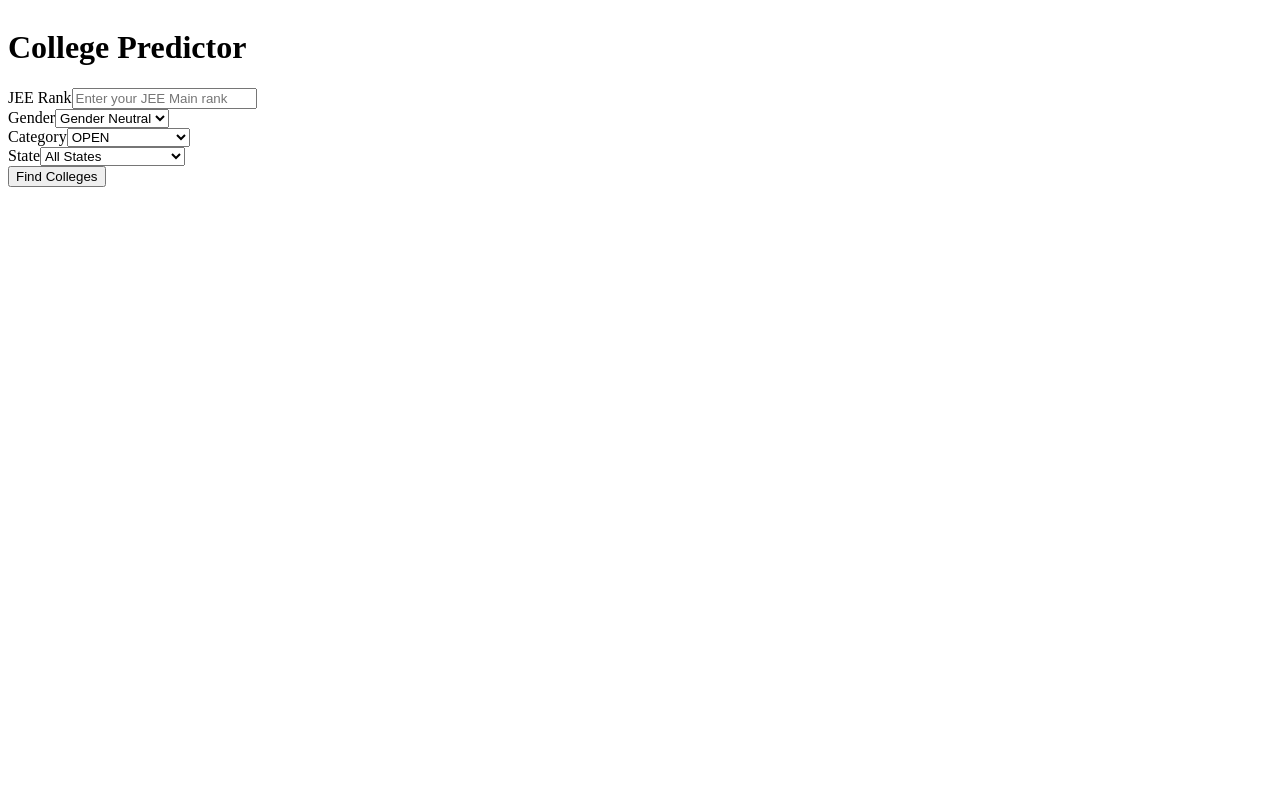
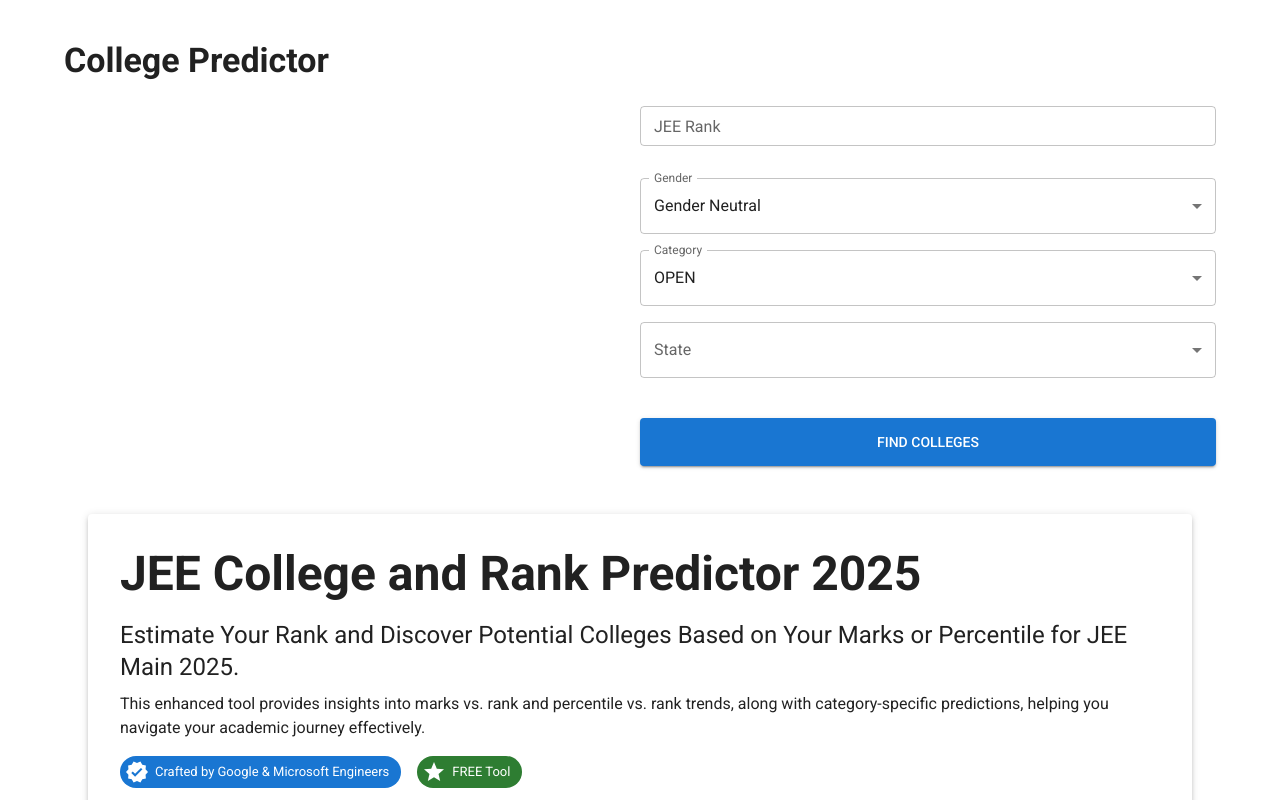
Before and after one commit to SubheshVedam/CollegePredictor, a Next.js app: page / in a window 1280 px wide. Shown: the top 800 px of the page. Built offline with nearby package versions, Linux system fonts and the light colour scheme; what @mui/material-nextjs would draw is missing.

Commit message:
Added otp modal

```diff
--- a/app/HomePage.jsx
+++ b/app/HomePage.jsx
@@ -1,17 +1,42 @@
 "use client";
-import { Provider } from 'react-redux';
-import { store } from './redux/store';
-import CollegeSearchForm from './components/college/CollegeSearchForm';
+import { Provider } from "react-redux";
+import { store } from "./redux/store";
+import CollegeSearchForm from "./components/college/CollegeSearchForm";
+import JEERankPredictorInfo from "./components/JEERankPredictorInfo";
+import { Box, Container, Typography, Paper } from "@mui/material";
 
 export default function CollegePredictorPage() {
   return (
     <Provider store={store}>
-      <div className="max-w-6xl mx-auto px-4 py-8">
-        <h1 className="text-2xl font-bold text-gray-900 mb-6">College Predictor</h1>
-        <div className="bg-white p-6 rounded-lg shadow-md mb-8">
-          <CollegeSearchForm />
-        </div>
-      </div>
+      <Container maxWidth="lg" sx={{ py: 4, px: { xs: 2, sm: 3 } }}>
+        <Typography
+          variant="h4"
+          component="h1"
+          sx={{
+            fontWeight: "bold",
+            color: "text.primary",
+            mb: 3,
+          }}
+        >
+          College Predictor
+        </Typography>
+
+        <Box
+          sx={{
+            display: "flex",
+            flexDirection: { xs: "column", sm: "row", width: "100%" },
+          }}
+        >
+          <Box sx={{ width: "50%" }}>
+
+          </Box>
+          <Box sx={{ width: "50%" }}>
+            <CollegeSearchForm onSearchComplete={() => {}} />
+          </Box>
+        </Box>
+
+        <JEERankPredictorInfo />
+      </Container>
     </Provider>
   );
 }
--- a/app/components/college/CategorySelector.jsx
+++ b/app/components/college/CategorySelector.jsx
@@ -1,28 +1,27 @@
 "use client";
+import { FormControl, InputLabel, MenuItem, Select } from "@mui/material";
 
 export default function CategorySelector({ value, onChange }) {
-
   const categories = [
     "OPEN", "OPEN (PwD)", "EWS", "OBC-NCL", "SC", "ST",
     "OBC-NCL (PwD)", "SC (PwD)", "EWS (PwD)", "ST (PwD)",
   ];
 
   return (
-    <div className="w-full">
-      <label className="block text-sm font-medium text-gray-700 mb-1">
-        Category
-      </label>
-      <select
+    <FormControl fullWidth>
+      <InputLabel>Category</InputLabel>
+      <Select
         value={value}
         onChange={(e) => onChange(e.target.value)}
-        className="w-full p-2 border border-gray-300 rounded-md shadow-sm focus:ring-blue-500 focus:border-blue-500"
+        label="Category"
+        variant="outlined"
       >
         {categories.map((category) => (
-        <option key={category} value={category}>
+          <MenuItem key={category} value={category}>
             {category}
-        </option>
+          </MenuItem>
         ))}
-      </select>
-    </div>
+      </Select>
+    </FormControl>
   );
 }
--- a/app/components/college/CollegeSearchForm.jsx
+++ b/app/components/college/CollegeSearchForm.jsx
@@ -13,6 +13,7 @@ import GenderSelector from "./GenderSelector";
 import CategorySelector from "./CategorySelector";
 import StateSelector from "./StateSelector";
 import LoadingButton from "../shared/LoadingButton";
+import { Box, Grid } from "@mui/material";
 
 export default function CollegeSearchForm({ onSearchComplete }) {
   const router = useRouter();
@@ -38,16 +39,19 @@ export default function CollegeSearchForm({ onSearchComplete }) {
         stateId,
       }).toString();
 
-      router.push(`/results?${queryParams}`);
+      router.replace(`/results?${queryParams}`);
     } catch (error) {
       console.error("Search failed:", error);
     }
   };
 
   return (
-    <form onSubmit={handleSubmit} className="space-y-4">
-      <RankInput value={rank} onChange={(value) => dispatch(setRank(value))} />
-      <div className="grid grid-cols-1 md:grid-cols-3 gap-4">
+    <Box component="form" onSubmit={handleSubmit} sx={{ width: "100%" }}>
+      <Box sx={{ display: "flex", flexDirection: "column", gap: 2 }}>
+        <RankInput
+          value={rank}
+          onChange={(value) => dispatch(setRank(value))}
+        />
         <GenderSelector
           value={gender}
           onChange={(value) => dispatch(setGender(value))}
@@ -60,13 +64,15 @@ export default function CollegeSearchForm({ onSearchComplete }) {
           value={stateId}
           onChange={(value) => dispatch(setStateId(value))}
         />
-      </div>
+        <Box sx={{ mt: 3, display: "flex", justifyContent: "flex-end" }}>
           <LoadingButton
             type="submit"
             loading={isLoading}
             text="Find Colleges"
             loadingText="Searching..."
           />
-    </form>
+        </Box>
+      </Box>
+    </Box>
   );
 }
--- a/app/components/college/GenderSelector.jsx
+++ b/app/components/college/GenderSelector.jsx
@@ -1,19 +1,18 @@
 "use client";
+import { FormControl, InputLabel, MenuItem, Select } from "@mui/material";
 
 export default function GenderSelector({ value, onChange }) {
   return (
-    <div className="w-full">
-      <label className="block text-sm font-medium text-gray-700 mb-1">
-        Gender
-      </label>
-      <select
+    <FormControl fullWidth>
+      <InputLabel>Gender</InputLabel>
+      <Select
         value={value}
         onChange={(e) => onChange(e.target.value)}
-        className="w-full p-2 border border-gray-300 rounded-md shadow-sm focus:ring-blue-500 focus:border-blue-500"
+        label="Gender"
       >
-        <option value="Gender Neutral">Gender Neutral</option>
-        <option value="Female">Female Only</option>
-      </select>
-    </div>
+        <MenuItem value="Gender Neutral">Gender Neutral</MenuItem>
+        <MenuItem value="Female">Female Only</MenuItem>
+      </Select>
+    </FormControl>
   );
 }
--- a/app/components/college/StateSelector.jsx
+++ b/app/components/college/StateSelector.jsx
@@ -1,25 +1,22 @@
 "use client";
+import { FormControl, InputLabel, MenuItem, Select } from "@mui/material";
 import { stateOptions } from "@/lib/states";
-
 
 export default function StateSelector({ value, onChange }) {
   return (
-    <div className="w-full">
-      <label className="block text-sm font-medium text-gray-700 mb-1">
-        State
-      </label>
-      <select
+    <FormControl fullWidth>
+      <InputLabel>State</InputLabel>
+      <Select
         value={value}
         onChange={(e) => onChange(e.target.value)}
-        className="w-full p-2 border border-gray-300 rounded-md shadow-sm focus:ring-blue-500 focus:border-blue-500"
+        label="State"
       >
-        <option value="">All States</option>
         {stateOptions.map((state) => (
-          <option key={state.id} value={state.id}>
+          <MenuItem key={state.id} value={state.id}>
             {state.name}
-          </option>
+          </MenuItem>
         ))}
-      </select>
-    </div>
+      </Select>
+    </FormControl>
   );
 }
--- a/app/components/shared/LoadingButton.jsx
+++ b/app/components/shared/LoadingButton.jsx
@@ -1,4 +1,5 @@
 "use client";
+import { Button, CircularProgress, Typography, Box } from "@mui/material";
 
 export default function LoadingButton({
   type = "button",
@@ -9,41 +10,46 @@ export default function LoadingButton({
   ...props
 }) {
   return (
-    <button
+    <Button
+      fullWidth
       type={type}
+      variant="contained"
+      color="primary"
       disabled={loading}
-      className={`px-4 py-2 bg-blue-600 text-white rounded-md hover:bg-blue-700 focus:outline-none focus:ring-2 focus:ring-blue-500 focus:ring-offset-2 ${
-        loading ? 'opacity-75 cursor-not-allowed' : ''
-      } ${className}`}
+      className={className}
       {...props}
+      sx={{
+        py: 1.5,
+        px: 3,
+        "&:hover": {
+          backgroundColor: "primary.dark",
+        },
+        "&:focus": {
+          outline: "none",
+          boxShadow: "0 0 0 3px rgba(66, 153, 225, 0.5)",
+        },
+        ...(loading && {
+          opacity: 0.75,
+          cursor: "not-allowed",
+        }),
+        ...props.sx,
+      }}
     >
       {loading ? (
-        <span className="flex items-center justify-center">
-          <svg
-            className="animate-spin -ml-1 mr-2 h-4 w-4 text-white"
-            xmlns="http://www.w3.org/2000/svg"
-            fill="none"
-            viewBox="0 0 24 24"
-          >
-            <circle
-              className="opacity-25"
-              cx="12"
-              cy="12"
-              r="10"
-              stroke="currentColor"
-              strokeWidth="4"
-            ></circle>
-            <path
-              className="opacity-75"
-              fill="currentColor"
-              d="M4 12a8 8 0 018-8V0C5.373 0 0 5.373 0 12h4zm2 5.291A7.962 7.962 0 014 12H0c0 3.042 1.135 5.824 3 7.938l3-2.647z"
-            ></path>
-          </svg>
-          {loadingText}
-        </span>
+        <Box display="flex" alignItems="center">
+          <CircularProgress
+            size={16}
+            thickness={5}
+            sx={{
+              color: "common.white",
+              mr: 1,
+            }}
+          />
+          <Typography variant="button">{loadingText}</Typography>
+        </Box>
       ) : (
         text
       )}
-    </button>
+    </Button>
   );
 }
--- a/app/components/shared/RankInput.jsx
+++ b/app/components/shared/RankInput.jsx
@@ -1,19 +1,34 @@
 "use client";
+import { TextField } from "@mui/material";
 
 export default function RankInput({ value, onChange }) {
   return (
-    <div className="w-full">
-      <label className="block text-sm font-medium text-gray-700 mb-1">
-        JEE Rank
-      </label>
-      <input
-        type="number"
-        value={value}
-        onChange={(e) => onChange(e.target.value)}
-        className="w-full p-2 border border-gray-300 rounded-md shadow-sm focus:ring-blue-500 focus:border-blue-500"
-        placeholder="Enter your JEE Main rank"
-        min="1"
-      />
-    </div>
+    <TextField
+      fullWidth
+      label="JEE Rank"
+      type="number"
+      value={value}
+      onChange={(e) => onChange(e.target.value)}
+      variant="outlined"
+      size="small" // or "medium"
+      placeholder="Enter your JEE Main rank"
+      inputProps={{
+        min: "1",
+        inputMode: "numeric",
+        pattern: "[0-9]*",
+      }}
+      sx={{
+        marginBottom: 2,
+        "& .MuiInputLabel-root": {
+          color: "text.secondary",
+        },
+        "& .MuiOutlinedInput-root": {
+          borderRadius: 1, // theme shape.borderRadius
+          "&.Mui-focused fieldset": {
+            borderWidth: 1,
+          },
+        },
+      }}
+    />
   );
 }
```
Also changed, not shown: app/components/college/CollegePredictorSearch.jsx (deleted, +0 -47 lines), app/results/ResultsPage.jsx (+122 -22 lines). Lines whose indentation alone changed are shown as unchanged.
